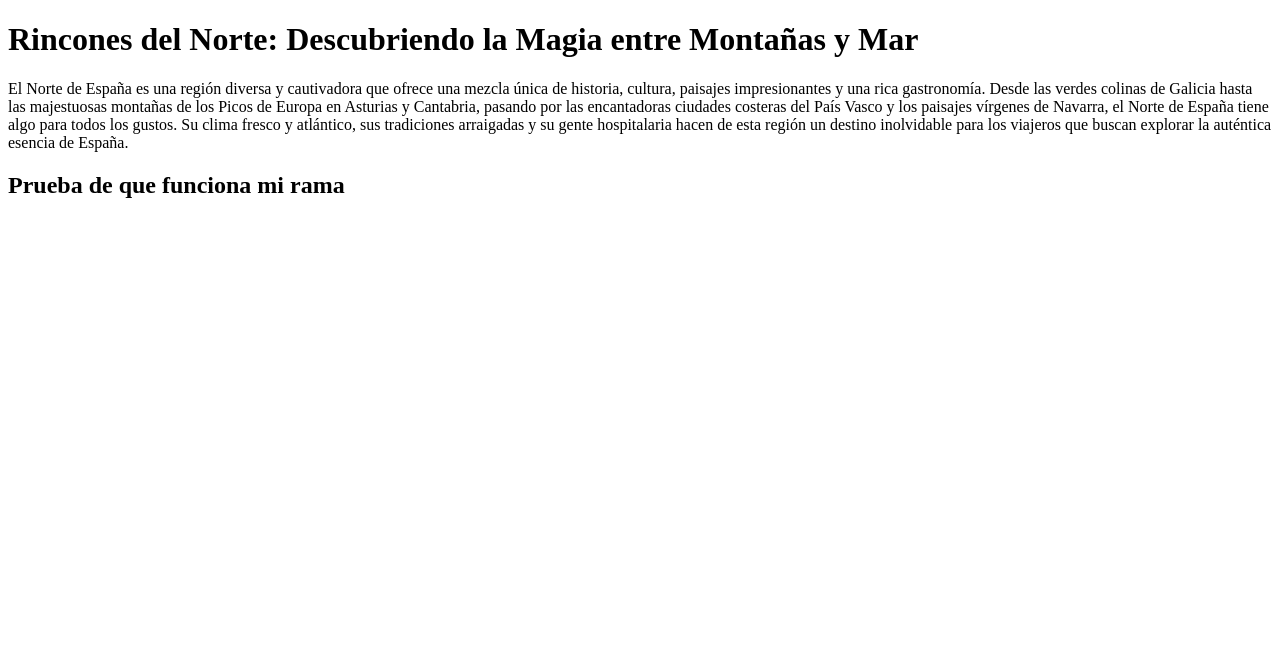
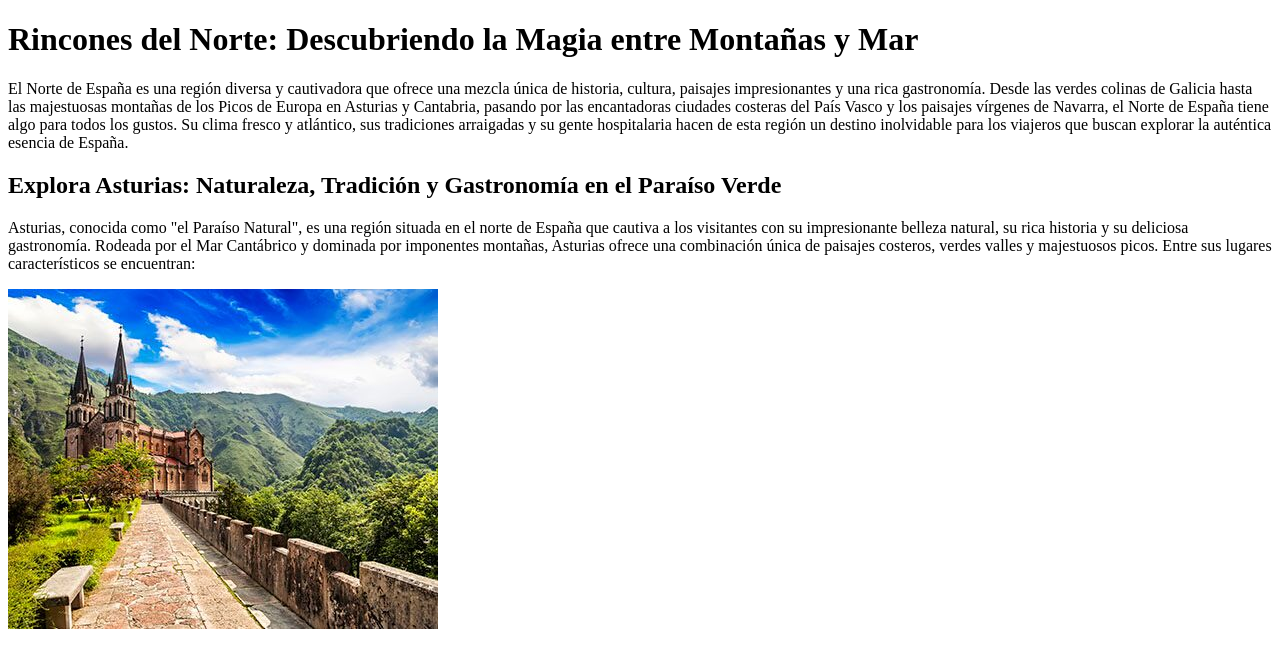
Before and after one commit to Navet21/ETS, a plain HTML site: page index.html in a window 1280 px wide. Drawn offline with Linux system fonts and the light colour scheme.

Commit message:
Parte sobre Asturias Terminada

```diff
--- a/index.html
+++ b/index.html
@@ -11,7 +11,10 @@
         <p>El Norte de España es una región diversa y cautivadora que ofrece una mezcla única de historia, cultura, paisajes impresionantes y una rica gastronomía. Desde las verdes colinas de Galicia hasta las majestuosas montañas de los Picos de Europa en Asturias y Cantabria, pasando por las encantadoras ciudades costeras del País Vasco y los paisajes vírgenes de Navarra, el Norte de España tiene algo para todos los gustos. Su clima fresco y atlántico, sus tradiciones arraigadas y su gente hospitalaria hacen de esta región un destino inolvidable para los viajeros que buscan explorar la auténtica esencia de España.</p>
     </header>
     <main>
-        <h2>Prueba de que funciona mi rama</h2>
+        <h2>Explora Asturias: Naturaleza, Tradición y Gastronomía en el Paraíso Verde</h2>
+        <p>Asturias, conocida como "el Paraíso Natural", es una región situada en el norte de España que cautiva a los visitantes   con su impresionante belleza natural, su rica historia y su deliciosa gastronomía. Rodeada por el Mar Cantábrico y dominada por imponentes montañas, Asturias ofrece una combinación única de paisajes costeros, verdes valles y majestuosos picos.
+        Entre sus lugares característicos se encuentran:</p>
+        <img src="img/que-visitar-asturias.jpg" alt="">
     </main>
 </body>
 </html>
```
Also changed, not shown: img/que-visitar-asturias.jpg (added).
